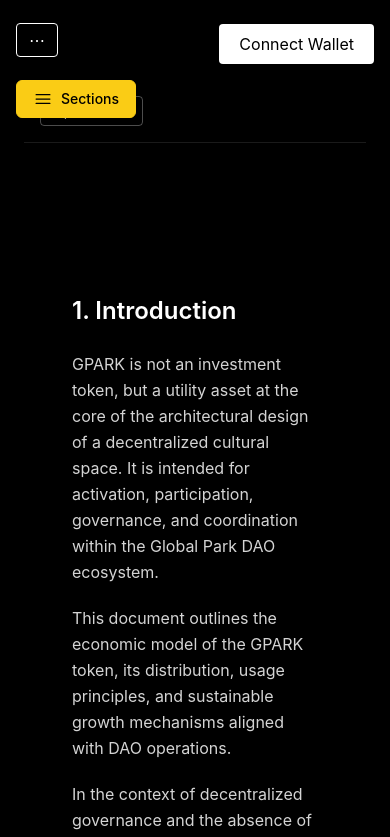
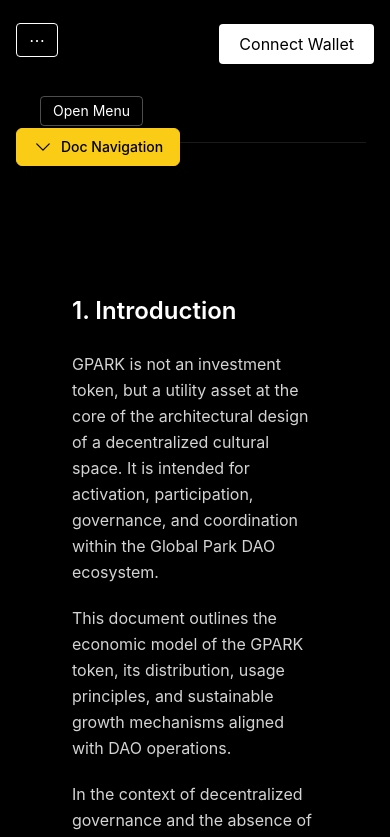
Before and after one commit to GPARKPRO/globalpark-site, a Next.js app: page /docs/tokenomics in a window 390 px wide. Shown: the top 837 px of the page. Built offline with nearby package versions, Linux system fonts and the light colour scheme.

Commit message:
Update MobileDocsNav.tsx

```diff
--- a/components/docs/common/MobileDocsNav.tsx
+++ b/components/docs/common/MobileDocsNav.tsx
@@ -1,15 +1,13 @@
 'use client';
 
 import { useEffect, useRef, useState } from 'react';
-import { Bars3Icon, XMarkIcon } from '@heroicons/react/24/outline';
-import TokenomicsNav from '@/components/docs/tokenomics/TokenomicsNav';
+import { ChevronDownIcon, XMarkIcon } from '@heroicons/react/24/outline';
 
 export default function MobileDocsNav() {
   const [open, setOpen] = useState(false);
   const firstLinkRef = useRef<HTMLAnchorElement>(null);
   const menuRef = useRef<HTMLDivElement>(null);
 
-  // Автозакрытие при клике на якорь
   useEffect(() => {
     if (!open) return;
     const handleClick = (e: MouseEvent) => {
@@ -22,7 +20,6 @@ export default function MobileDocsNav() {
     return () => document.removeEventListener('click', handleClick);
   }, [open]);
 
-  // Автофокус на первом пункте
   useEffect(() => {
     if (open && firstLinkRef.current) {
       firstLinkRef.current.focus();
@@ -31,8 +28,7 @@ export default function MobileDocsNav() {
 
   return (
     <div className="lg:hidden relative z-50 scroll-smooth">
-      {/* Прямоугольная кнопка слева сверху под Header */}
-      <div className="fixed top-20 left-4 z-40">
+      <div className="fixed top-32 left-4 z-40">
         <button
           onClick={() => setOpen(!open)}
           className="flex items-center gap-2 text-sm font-medium text-black bg-yellow-400 hover:bg-yellow-300 transition-colors border border-yellow-400 rounded-md px-4 py-2 shadow-md"
@@ -44,14 +40,13 @@ export default function MobileDocsNav() {
             </>
           ) : (
             <>
-              <Bars3Icon className="h-5 w-5" />
-              Sections
+              <ChevronDownIcon className="h-5 w-5" />
+              Doc Navigation
             </>
           )}
         </button>
       </div>
 
-      {/* Выпадающее меню под кнопкой */}
       <div
         ref={menuRef}
         className={`absolute top-24 left-4 w-64 transition-all duration-200 transform ${
@@ -61,7 +56,6 @@ export default function MobileDocsNav() {
         }`}
       >
         <div className="border border-neutral-700 rounded bg-neutral-900 p-4 shadow-lg space-y-2">
-          {/* Навигация (можно заменить на <TokenomicsNav />) */}
           {[
             { id: 'introduction', label: 'Introduction' },
             { id: 'utility', label: 'Token Utility' },
```
